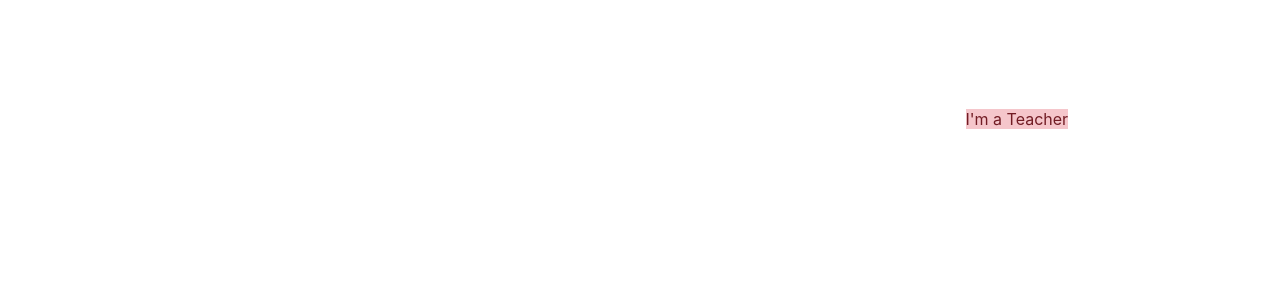
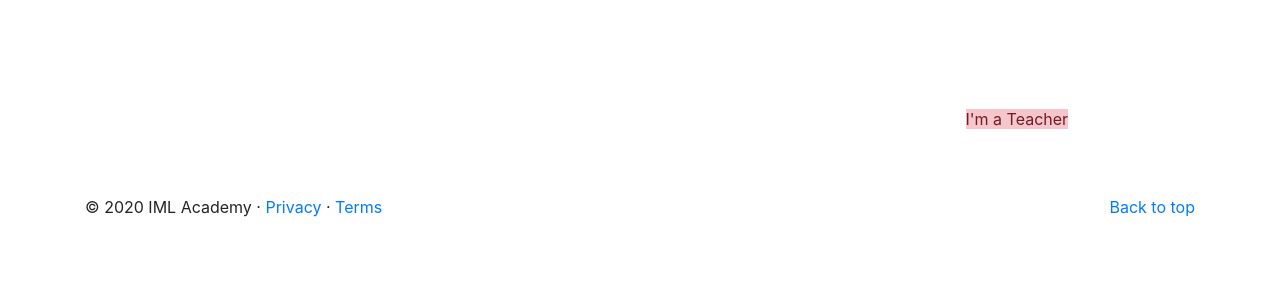
Before and after one commit to IM-sga/school_management_system_2020, a PHP site: page /pages/chooseRole.php in a window 1280 px wide. Shown: the part 217-517 px from the top of the page. Run offline with PHP 8.4, Linux system fonts and the light colour scheme.

Commit message:
footer created

```diff
--- a/partials/footer.php
+++ b/partials/footer.php
@@ -1,2 +1,7 @@
+<footer class="container">
+    <p class="float-right"><a href="#">Back to top</a></p>
+    <p>&copy; 2020 IML Academy &middot; <a href="#">Privacy</a> &middot; <a href="#">Terms</a></p>
+</footer>
+
 </body>
 </html>
```
